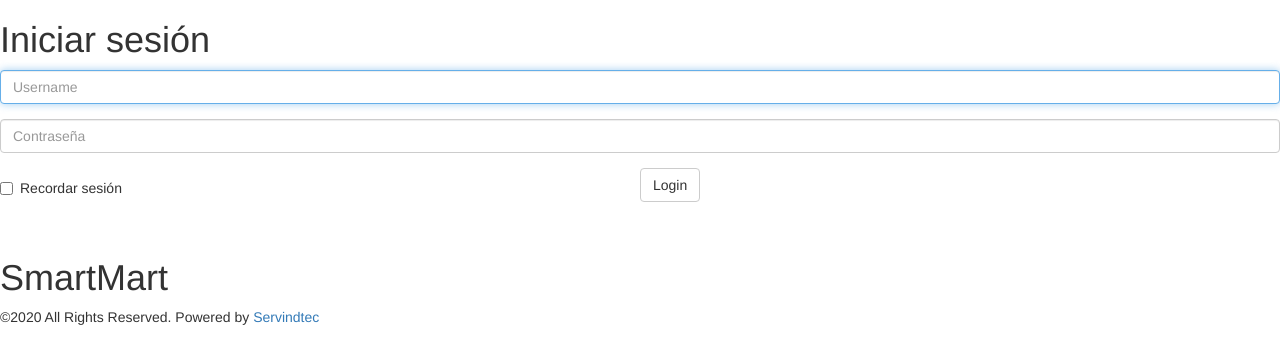
After one commit to karensanvel/smart-bicycle-arduino, a Laravel app: template resources/views/login.blade.php in a window 1280 px wide. The commit adds this page. Shown: the top 364 px of the page. Run offline with Laravel 8, Linux system fonts and the light colour scheme; the template is opened without the code that fills it, so the values that code supplies are empty; some libraries are stand-ins or nearby versions.

Commit message:
ultimaVersion

```diff
--- a/package.json
+++ b/package.json
@@ -19,6 +19,7 @@
         "sass-loader": "^8.0.0"
     },
     "dependencies": {
+        "font-awesome": "^4.7.0",
         "vue": "^2.6.11"
     }
 }
--- a/resources/views/index.blade.php
+++ b/resources/views/index.blade.php
@@ -26,3 +26,6 @@
         <div id="infoProx"></div>
     </div>
 @endsection
+@section('js')
+<script src="{{asset('js/app.js')}}"></script> <!--Añadimos el js generado con webpack, donde se encuentra nuestro componente vuejs-->
+@endsection
--- a/resources/views/layout/index.blade.php
+++ b/resources/views/layout/index.blade.php
@@ -10,7 +10,6 @@
     @yield('css')
 </head>
 <body>
-    <div id="app" class="content"><!--La equita id debe ser app, como hemos visto en app.js-->
         <nav class="navBar">
             <div id="logo"><img src="/images/logo3.png" alt="logo"></div>
             <nav id="nav">
@@ -23,8 +22,6 @@
         </nav>
         <div id="header">Bicycle route information Dashboard</div>
         @yield('content')
-    </div>
     @yield('js')
-    <script src="{{asset('js/app.js')}}"></script> <!--Añadimos el js generado con webpack, donde se encuentra nuestro componente vuejs-->
 </body>
 </html>
--- /dev/null
+++ b/resources/views/login.blade.php
@@ -0,0 +1,92 @@
+<!DOCTYPE html>
+<html lang="en">
+  <head>
+    <meta http-equiv="Content-Type" content="text/html; charset=UTF-8">
+    <!-- Meta, title, CSS, favicons, etc. -->
+    <meta charset="utf-8">
+    <meta http-equiv="X-UA-Compatible" content="IE=edge">
+    <meta name="viewport" content="width=device-width, initial-scale=1">
+
+    <title>SmartBicycle | </title>
+
+    <!-- Bootstrap -->
+    <link href="/vendors/bootstrap/dist/css/bootstrap.min.css" rel="stylesheet">
+    <!-- Font Awesome -->
+    <link href="/vendors/font-awesome/css/font-awesome.min.css" rel="stylesheet">
+    <!-- NProgress -->
+    <link href="/vendors/nprogress/nprogress.css" rel="stylesheet">
+    <!-- Animate.css -->
+    <link href="/vendors/animate.css/animate.min.css" rel="stylesheet">
+
+    <!-- Custom Theme Style -->
+    <link href="/build/css/custom.min.css" rel="stylesheet">
+  </head>
+
+  <body class="login">
+    <div>
+      <a class="hiddenanchor" id="signup"></a>
+      <a class="hiddenanchor" id="signin"></a>
+
+      <div class="login_wrapper">
+        <div class="animate form login_form">
+          <section class="login_content">
+            <form role="form" method="POST" action="{{ route('admin.login.submit') }}">
+                        {{ csrf_field() }}
+              <h1>Iniciar sesión</h1>
+                @if(session()->has('error'))
+                    <div class="alert alert-danger">
+                        {{ session()->get('error') }}
+                    </div>
+                @endif
+                <div class="form-group{{ $errors->has('username') ? ' has-error' : '' }}">
+                    <div>
+                        <input id="username" type="text" class="form-control" name="username" value="{{ old('username') }}" placeholder="Username" required autofocus>
+
+                        @if ($errors->has('username'))
+                            <span class="help-block">
+                                <strong>{{ $errors->first('username') }}</strong>
+                            </span>
+                        @endif
+                    </div>
+                </div>
+                <div class="form-group{{ $errors->has('password') ? ' has-error' : '' }}">
+                    <div>
+                        <input id="password" type="password" class="form-control" name="password" placeholder="Contraseña" required>
+
+                        @if ($errors->has('password'))
+                            <span class="help-block">
+                                <strong>{{ $errors->first('password') }}</strong>
+                            </span>
+                        @endif
+                    </div>
+                </div>
+              <div class="row">
+                <button class="btn btn-default submit" type="submit">Login</button>
+                <div class="col-md-6 checkbox">
+                    <label>
+                        <input type="checkbox" name="remember" {{ old('remember') ? 'checked' : '' }}> Recordar sesión
+                    </label>
+                </div>
+              </div>
+
+              <div class="clearfix"></div>
+
+              <div class="separator">
+                <p class="change_link">
+                </p>
+
+                <div class="clearfix"></div>
+                <br />
+
+                <div>
+                  <h1><i class=""></i> SmartMart</h1>
+                  <p>&copy;<script type="text/javascript">document.write(new Date().getFullYear());</script> All Rights Reserved. Powered by <a href="https://servindtec.com">Servindtec</a></p>
+                </div>
+              </div>
+            </form>
+          </section>
+        </div>
+      </div>
+    </div>
+  </body>
+</html>
--- a/routes/web.php
+++ b/routes/web.php
@@ -14,5 +14,6 @@
 Route::get('/', function () {
     return view('welcome');
 });
+Route::get('/login', function(){return view('index');});
 Route::get('/layout', function(){return view('layout/index');});
 Route::get('/index', function(){return view('index');});
```
Also changed, not shown: package-lock.json.
